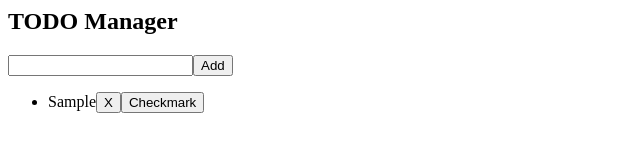
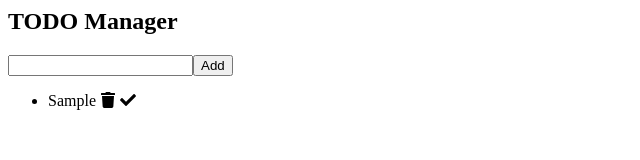
Before and after one commit to MECU/reactjs-todo, a React app: page / in a window 1280 px wide. Both pictures are taken after typing "Sample" into the empty fields and a click on the button "Add". Shown: the whole page, without its empty margins (0-640 px from the left). Built offline with nearby package versions, Linux system fonts and the light colour scheme.

Commit message:
icons for fun

```diff
--- a/index.html
+++ b/index.html
@@ -2,6 +2,11 @@
 
 <head>
 	<script src="index.js"></script>
+	<style>
+		.button {
+			margin-left:  5px;
+		}
+	</style>
 </head>
 
 <body>
--- a/index.js
+++ b/index.js
@@ -2,7 +2,12 @@ import React from "react";
 import ReactDOM from "react-dom";
 import { AddBox } from "./addbox";
 import { List } from "./list";
+import { library } from "@fortawesome/fontawesome-svg-core";
+import { faCheck, faUndo, faTrash } from "@fortawesome/free-solid-svg-icons";
+
 const uuidv1 = require("uuid/v1");
+
+library.add(faCheck, faUndo, faTrash);
 
 class App extends React.Component {
   constructor(props) {
--- a/list.js
+++ b/list.js
@@ -1,4 +1,5 @@
 import React from "react";
+import { FontAwesomeIcon } from "@fortawesome/react-fontawesome";
 
 export class List extends React.Component {
   constructor(props) {
@@ -26,12 +27,20 @@ export class List extends React.Component {
               }}
             >
               {value.text}
-              <button data-id={value.key} onClick={this.onClickDeleteHandler}>
-                X
-              </button>
-              <button data-id={value.key} onClick={this.onClickDoneHandler}>
-                Checkmark
-              </button>
+              <a
+                className="button"
+                data-id={value.key}
+                onClick={this.onClickDeleteHandler}
+              >
+                <FontAwesomeIcon icon="trash" />
+              </a>
+              <a
+                className="button"
+                data-id={value.key}
+                onClick={this.onClickDoneHandler}
+              >
+                <FontAwesomeIcon icon="check" />
+              </a>
             </li>
           );
         })}
--- a/package.json
+++ b/package.json
@@ -8,6 +8,9 @@
     "build": "parcel build index.html"
   },
   "dependencies": {
+    "@fortawesome/fontawesome-svg-core": "1.2.18",
+    "@fortawesome/free-solid-svg-icons": "5.8.2",
+    "@fortawesome/react-fontawesome": "0.1.4",
     "react": "16.8.6",
     "react-dom": "16.8.6",
     "uuid": "3.3.2"
```
